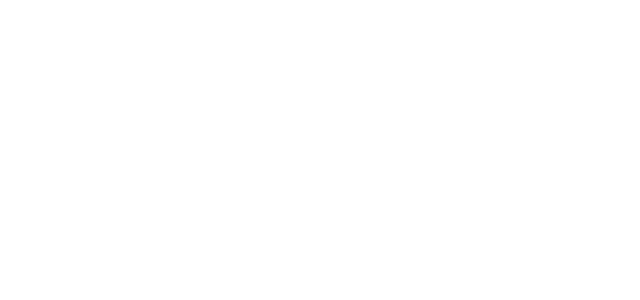
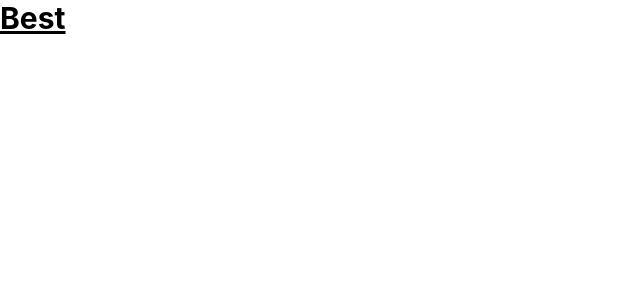
Before and after one commit to Iamnobody1/yoda, a React (Create React App) app: page / in a window 1280 px wide. Shown: the top 300 px of the page, without its empty margins (0-640 px from the left). Built offline with nearby package versions, Linux system fonts and the light colour scheme.

Commit message:
change title

```diff
--- a/src/App.tsx
+++ b/src/App.tsx
@@ -3,9 +3,7 @@
 import "./App.css";
 
 function App() {
-  return (
-    <h1 className="text-white text-3xl font-bold underline">Hello world!</h1>
-  );
+  return <h1 className=" text-3xl font-bold underline">Best</h1>;
 }
 
 export default App;
```
